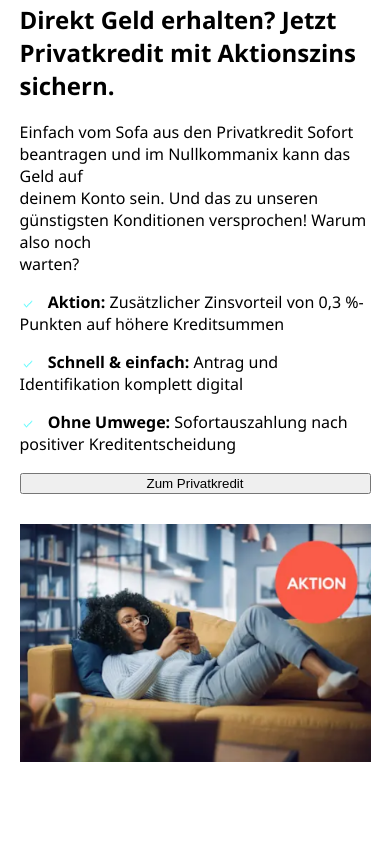
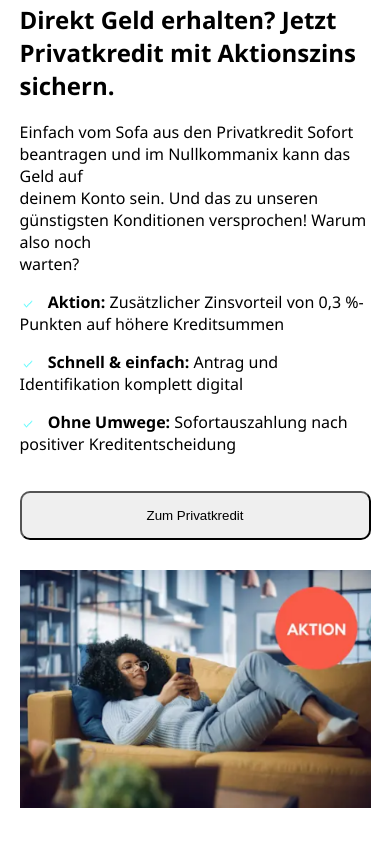
Before and after one commit to osklausi-cpu/Das-kann-Bank-Website, a plain HTML site: page index.html in a window 390 px wide. Shown: the part 1151-1997 px from the top of the page. Before the commit the page ends 1963 px from the top, so only its background shows below. Drawn offline with Linux system fonts and the light colour scheme.

Commit message:
Refactor CSS for layout and responsiveness

```diff
--- a/style.css
+++ b/style.css
@@ -313,6 +313,13 @@ align-items: flex-start;
 /* ============================= */
 @media (max-width: 480px) {
 
+  .zumPrivatkredit{
+    margin-top: 20px;
+  border-radius: 10px;
+  padding: 15px;
+}
+
+
   .textimBild2 h1 {
     font-size: 22px;
   }
```
